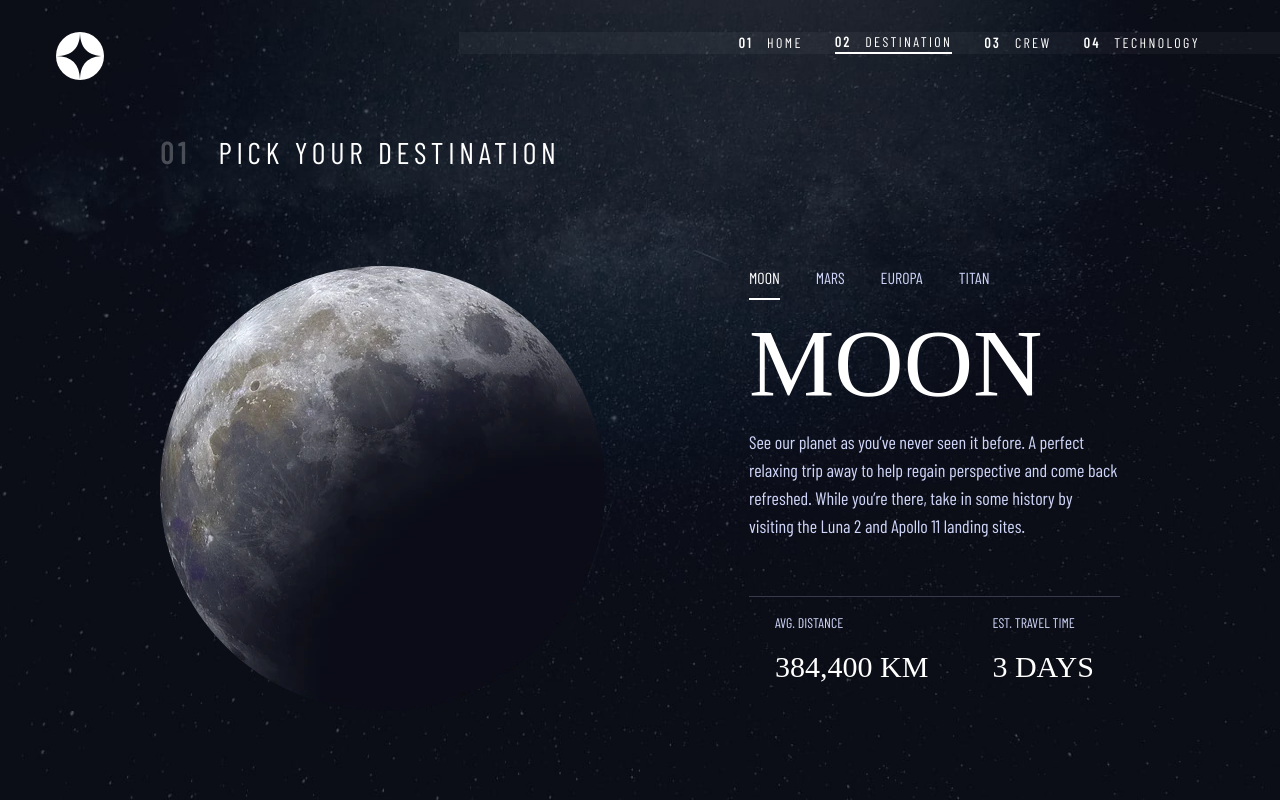
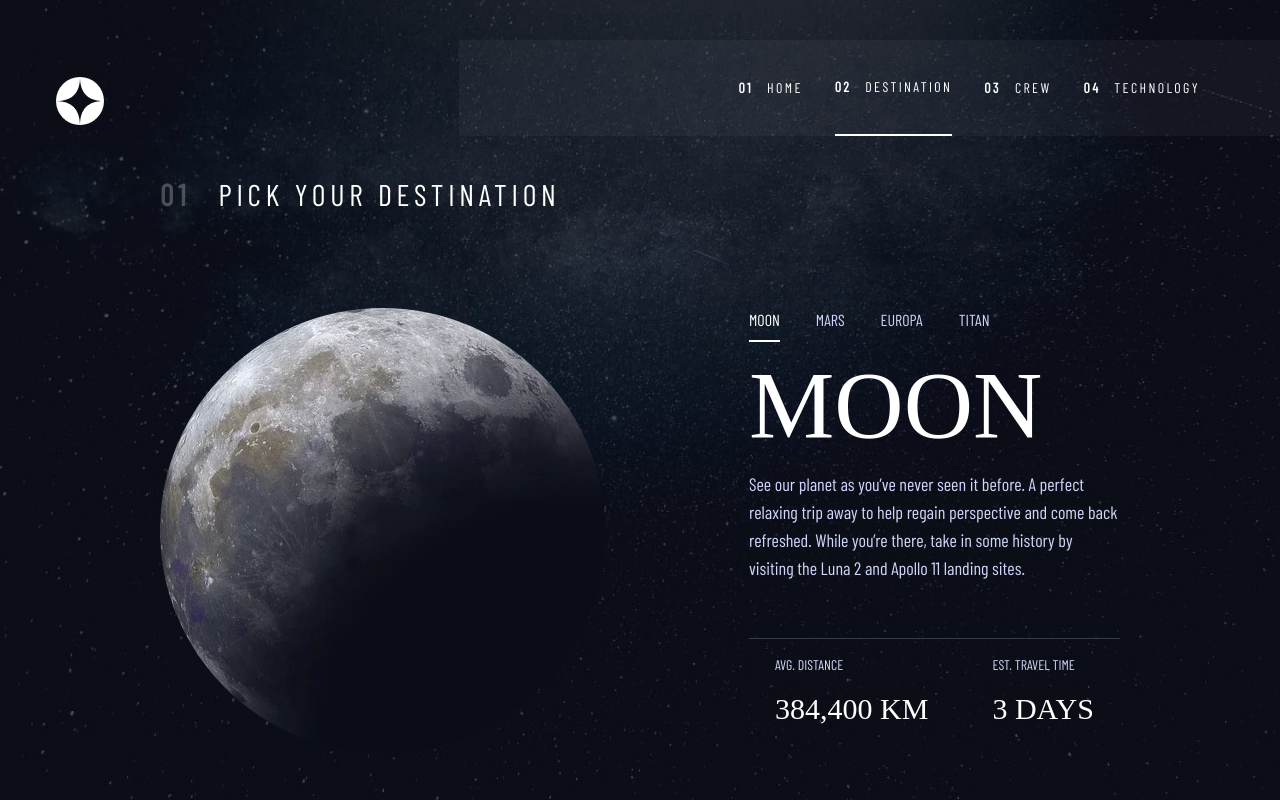
Before and after one commit to hannanel100/space-tourism-website-main, a React (Vite) app in the folder space-tourism/: page /destination in a window 1280 px wide. Built offline with nearby package versions, Linux system fonts and the light colour scheme; a web font is replaced by a local one.

Commit message:
fixing layout issues on bigger screens

```diff
--- a/space-tourism/src/components/Header/Header.tsx
+++ b/space-tourism/src/components/Header/Header.tsx
@@ -9,7 +9,7 @@ export const Header = () => {
           xmlns="http://www.w3.org/2000/svg"
           width="48"
           height="48"
-          className="absolute top-6 left-6 lg:top-8 md:top-2 lg:left-14 md:left-10"
+          className="absolute top-6 left-6 lg:top-8 md:top-6 lg:left-14 md:left-10"
         >
           <g fill="none" fillRule="evenodd">
             <circle cx="24" cy="24" r="24" fill="#FFF" />
--- a/space-tourism/src/components/Navbar/Navbar.tsx
+++ b/space-tourism/src/components/Navbar/Navbar.tsx
@@ -8,8 +8,8 @@ export const Navbar = () => {
   const navbarItems = ['home', 'destination', 'crew', 'technology'];
   const navbarItemsPath = ['/', '/destination', '/crew', '/technology'];
   return (
-    <div className="w-full flex justify-start items-center flex-row-reverse flex-grow z-10 relative">
-      <nav className="hidden sm:flex h-[60px] md:h-full w-2/3 gap-32 flex-col justify-center items-end  bg-tertiary-900 text-tertiary-100">
+    <div className="w-full flex justify-start items-center flex-row-reverse flex-grow z-10 relative lg:pt-10">
+      <nav className="hidden sm:flex md:h-[96px] w-2/3 gap-32 flex-col justify-center items-end  bg-tertiary-900 text-tertiary-100">
         <ul className="hidden sm:flex gap-8 justify-center items-center h-full lg:pr-20 md:pr-11">
           {navbarItems.map((item, index) => (
             <li
--- a/space-tourism/src/pages/Destination/Destination.tsx
+++ b/space-tourism/src/pages/Destination/Destination.tsx
@@ -14,7 +14,7 @@ export const Destination = () => {
   );
 
   return (
-    <div className="flex flex-col gap-8 md:gap-14 lg:gap-24 mt-6 md:mt-10 lg:mt-20 px-9 lg:px-40">
+    <div className="flex flex-col gap-8 md:gap-14 lg:gap-24 mt-6 md:mt-10  px-9 lg:px-40">
       <div className="flex gap-7 ">
         <span className="text-tertiary-100 opacity-25 tracking-[4.72px] text-3xl font-bold">
           01
```
